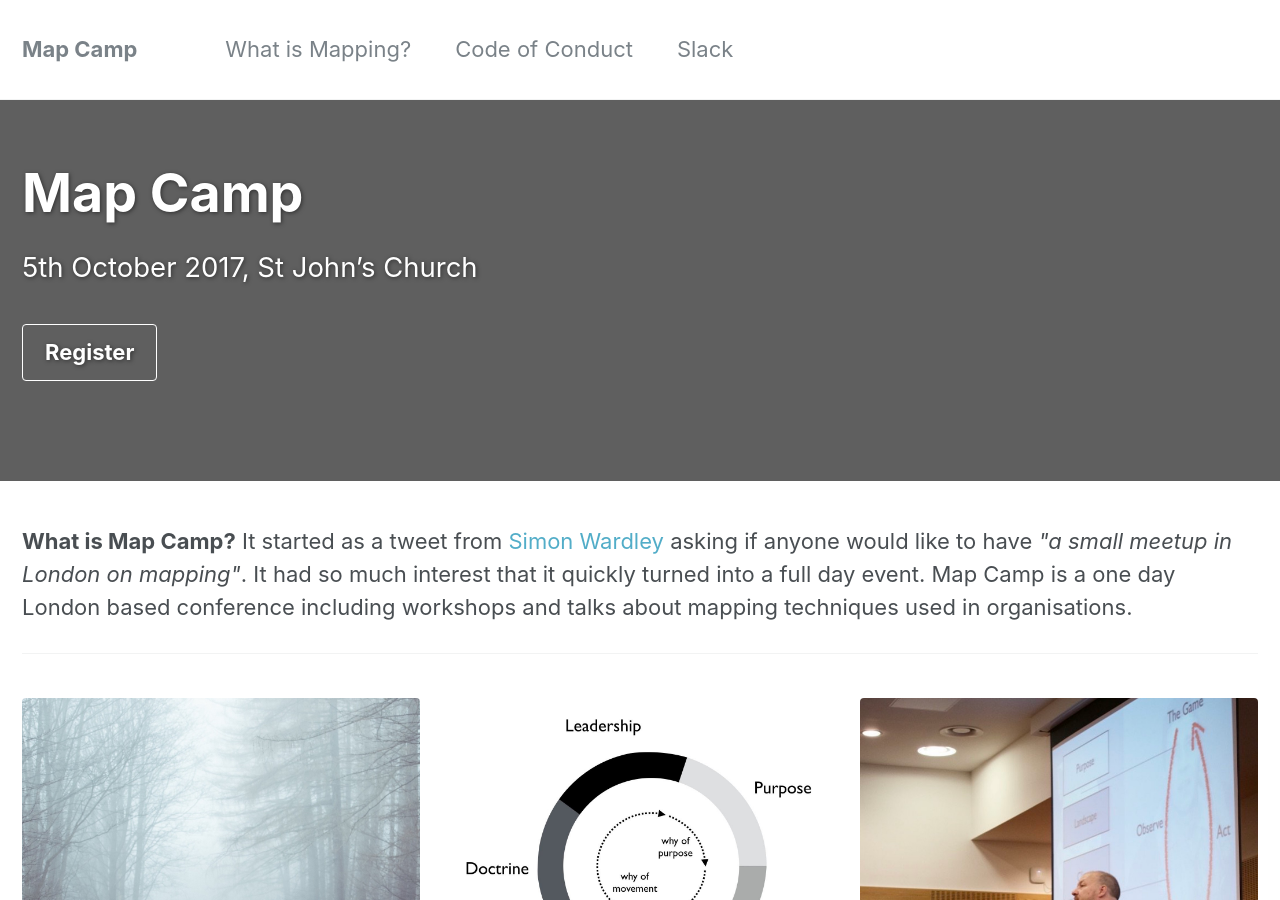
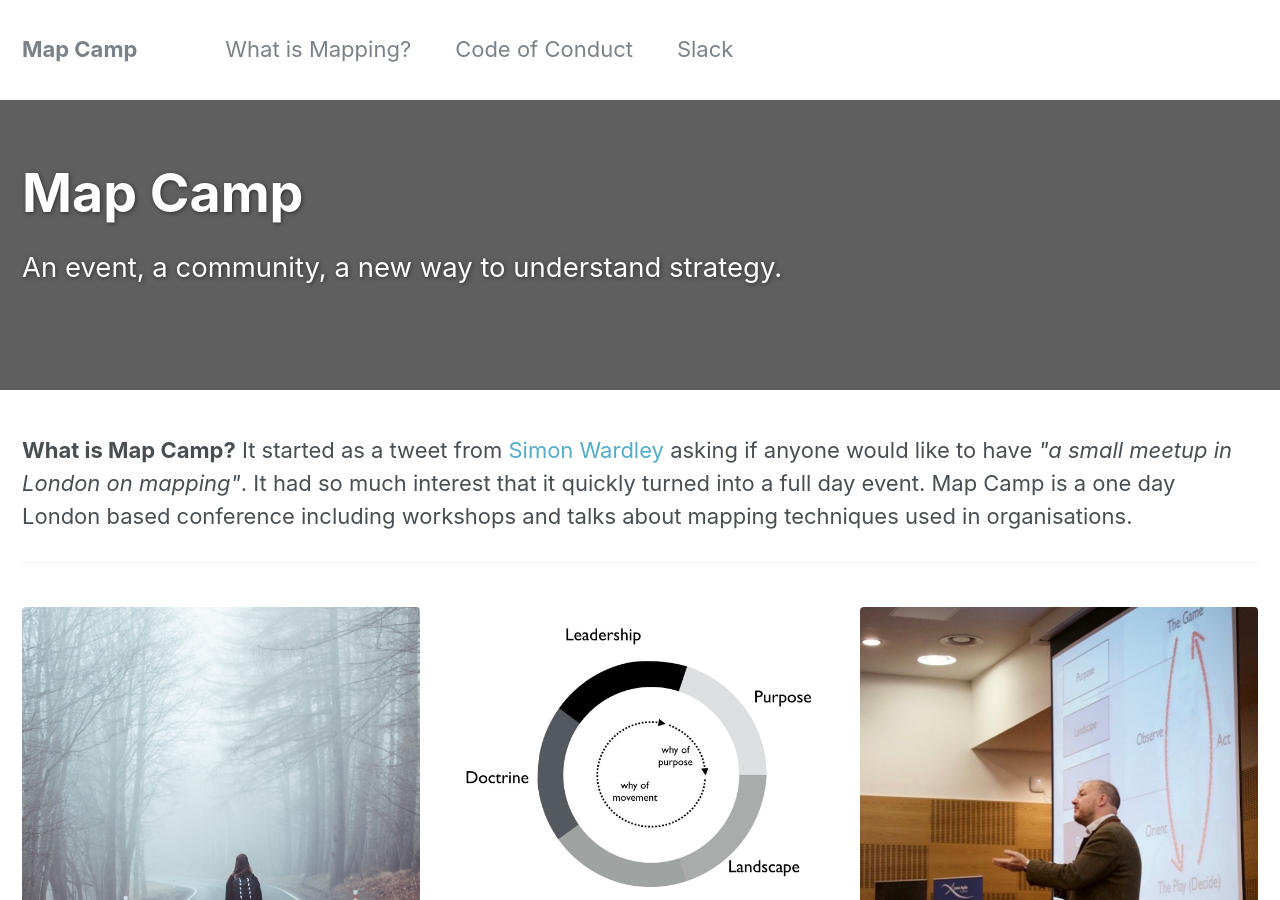
Before and after one commit to mapcampcommittee/mapcampcommittee.github.io, a Jekyll site: the page built from index.html, in a window 1280 px wide and 900 px high. Built offline with Jekyll 4.4.1, drawn with Linux system fonts in a browser that asks for light colours; the list of posts is cut into pages by our own code; comment, search, counter and statistics services are not loaded.

Commit message:
Remove CTA, replace excerpt.

```diff
--- a/index.html
+++ b/index.html
@@ -7,10 +7,11 @@
 header:
   overlay_color: "#000"
   overlay_filter: "0.4"
-  cta_label: "Register"
-  cta_url: "_pages/registration/"
+  #cta_label: "Register"
+  #cta_url: "_pages/registration/"
   overlay_image: /assets/images/YellowstoneBackground.jpg
-excerpt: "5th October 2017, St John's Church"
+excerpt: "An event, a community, a new way to understand strategy."
+#excerpt: "5th October 2017, St John's Church"
 #excerpt: "Maps enable us to determine the why of action."
 #excerpt: "Orienteering, Strategy, Mapping... join us for MapCamp 2017"
 intro:
```
